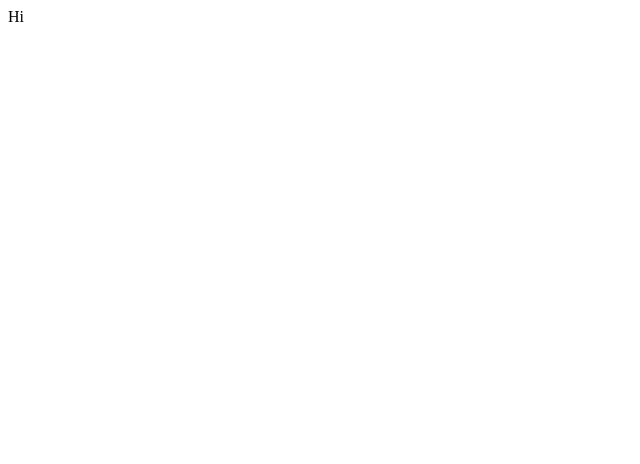
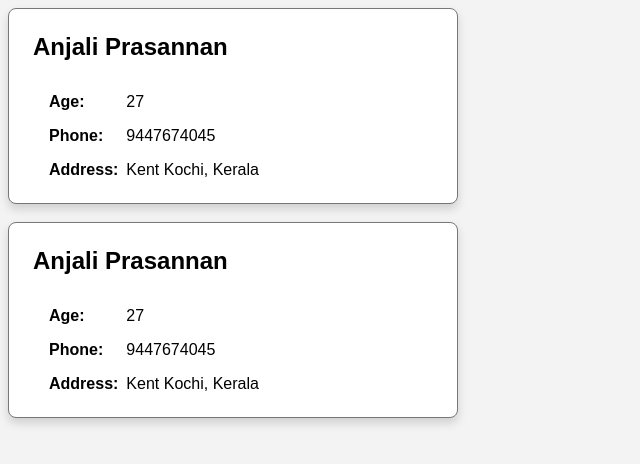
Before and after one commit to anjaliprasannan/react-beginners, a React (Vite) app in the folder ReactApp/: page / in a window 1280 px wide. Shown: the top 464 px of the page, without its empty margins (0-640 px from the left). Built offline with nearby package versions, Linux system fonts and the light colour scheme.

Commit message:
User Card component - Basic Component

```diff
--- a/ReactApp/src/App.jsx
+++ b/ReactApp/src/App.jsx
@@ -1,5 +1,24 @@
-function App() {
-  return "Hi";
+import "./user.css";
+import user from "./user.json";
+import { UserCard } from "./UserCard";
+import { UserCardClass } from "./UserCardClass";
+
+export default function App() {
+  return (
+    <div>
+      <UserCard
+        name={user.name}
+        phoneNumber={user.phoneNumber}
+        age={user.age}
+        address={user.address}
+      />
+      <br />
+      <UserCardClass
+        name={user.name}
+        phoneNumber={user.phoneNumber}
+        age={user.age}
+        address={user.address}
+      />
+    </div>
+  );
 }
-
-export default App;
--- /dev/null
+++ b/ReactApp/src/UserCard.jsx
@@ -0,0 +1,15 @@
+export function UserCard({ name, age, phoneNumber, address }) {
+  return (
+    <div className="card">
+      <h2 className="name">{name}</h2>
+      <div className="body">
+        <div className="label">Age:</div>
+        <div>{age}</div>
+        <div className="label">Phone:</div>
+        <div>{phoneNumber}</div>
+        <div className="label">Address:</div>
+        <div>{address}</div>
+      </div>
+    </div>
+  )
+}
--- /dev/null
+++ b/ReactApp/src/UserCardClass.jsx
@@ -0,0 +1,19 @@
+import React from "react"
+
+export class UserCardClass extends React.Component {
+  render() {
+    return (
+      <div className="card">
+        <h2 className="name">{this.props.name}</h2>
+        <div className="body">
+          <div className="label">Age:</div>
+          <div>{this.props.age}</div>
+          <div className="label">Phone:</div>
+          <div>{this.props.phoneNumber}</div>
+          <div className="label">Address:</div>
+          <div>{this.props.address}</div>
+        </div>
+      </div>
+    )
+  }
+}
--- /dev/null
+++ b/ReactApp/src/user.css
@@ -0,0 +1,30 @@
+body {
+  background: #F3F3F3;
+}
+
+.card {
+  background: white;
+  border: 1px solid #777;
+  border-radius: .5rem;
+  box-shadow: 0 5px 10px 0 rgba(0, 0, 0, .15);
+  max-width: 400px;
+  padding: 1.5rem;
+  font-family: Arial;
+}
+
+.name {
+  margin: 0;
+  margin-bottom: 2rem;
+}
+
+
+.body {
+  display: grid;
+  grid-template-columns: auto 1fr;
+  gap: 1rem .5rem;
+  padding: 0 1rem;
+}
+
+.label {
+  font-weight: bold;
+}
--- /dev/null
+++ b/ReactApp/src/user.json
@@ -0,0 +1,6 @@
+{
+  "name": "Anjali Prasannan",
+  "age": 27,
+  "phoneNumber": "9447674045",
+  "address": "Kent Kochi, Kerala"
+}
```
